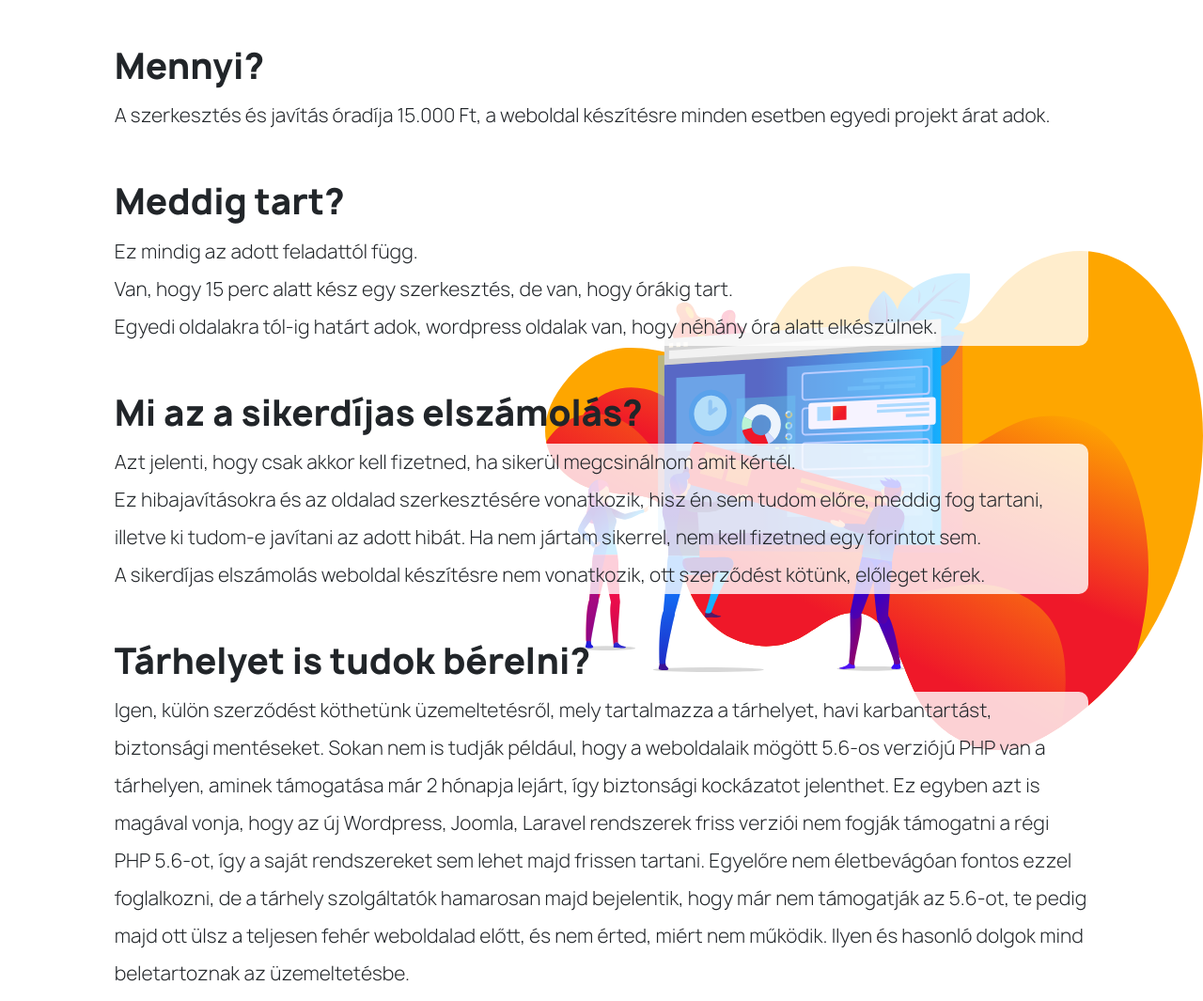
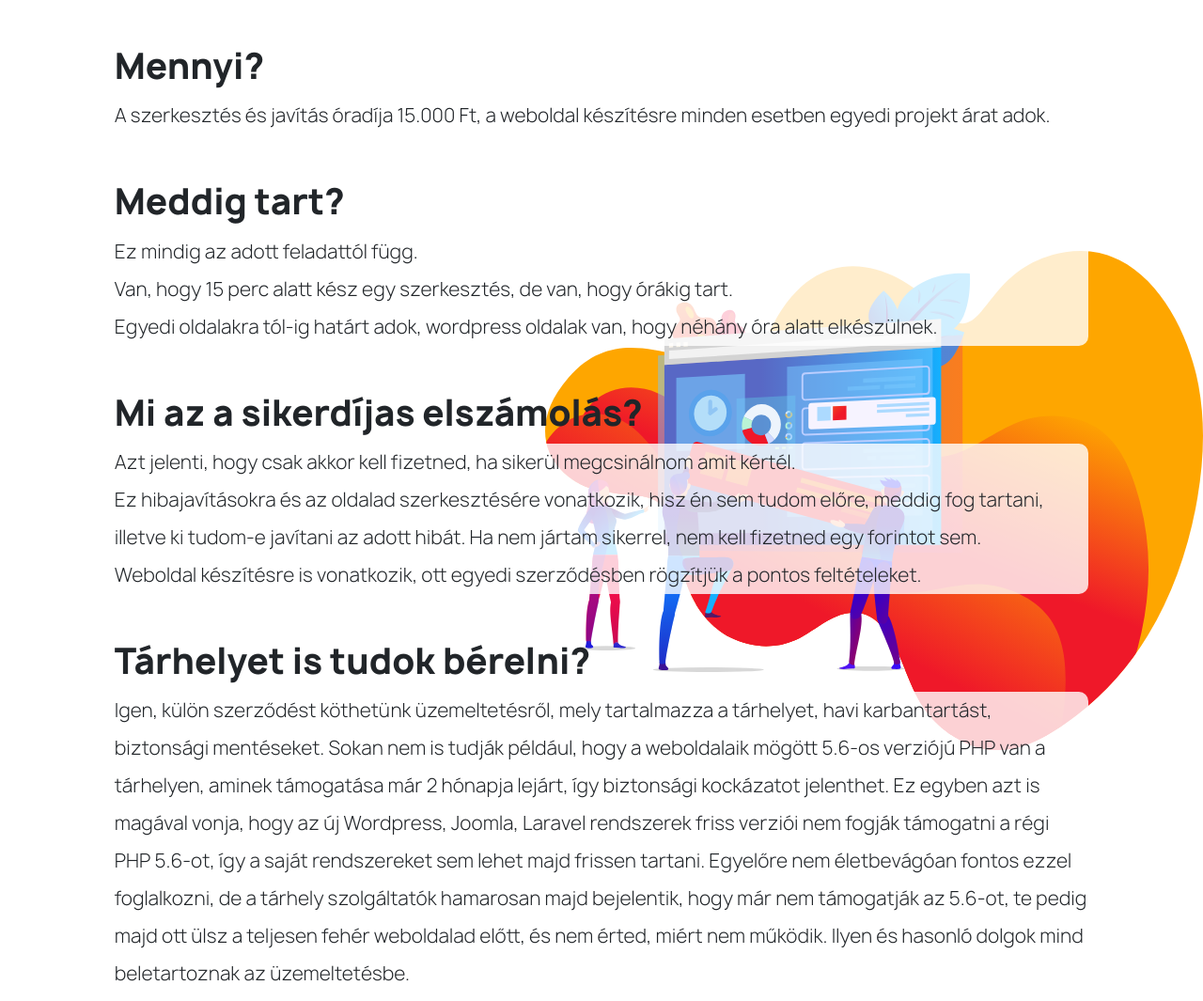
Before and after one commit to rgergo67/67developer, a Laravel app: page / in a window 1280 px wide. Shown: the part 1759-2824 px from the top of the page at 94% size. Run offline with Laravel 8, Linux system fonts and the light colour scheme.

Commit message:
szerzodes

```diff
--- a/resources/views/welcome.blade.php
+++ b/resources/views/welcome.blade.php
@@ -78,7 +78,7 @@
                     <p>Azt jelenti, hogy csak akkor kell fizetned, ha sikerül megcsinálnom amit kértél.<br>
                         Ez hibajavításokra és az oldalad szerkesztésére vonatkozik, hisz én sem tudom előre, meddig fog tartani,<br>
                         illetve ki tudom-e javítani az adott hibát. Ha nem jártam sikerrel, nem kell fizetned egy forintot sem.<br>
-                        A sikerdíjas elszámolás weboldal készítésre nem vonatkozik, ott szerződést kötünk, előleget kérek.
+                        Weboldal készítésre is vonatkozik, ott egyedi szerződésben rögzítjük a pontos feltételeket.
                     </p>
 
                     <h2>Tárhelyet is tudok bérelni?</h2>
```
